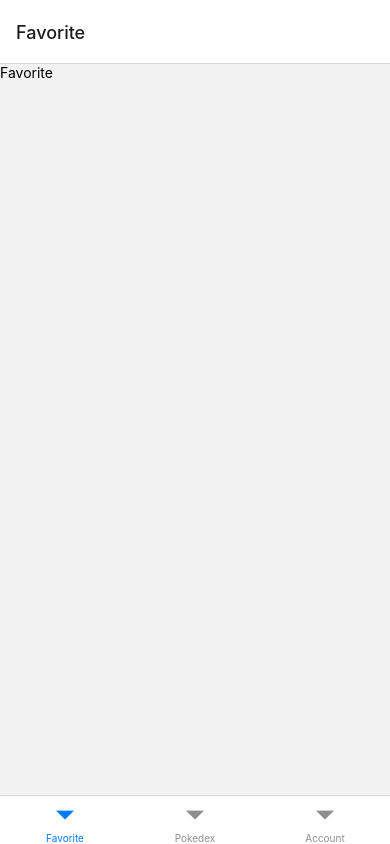
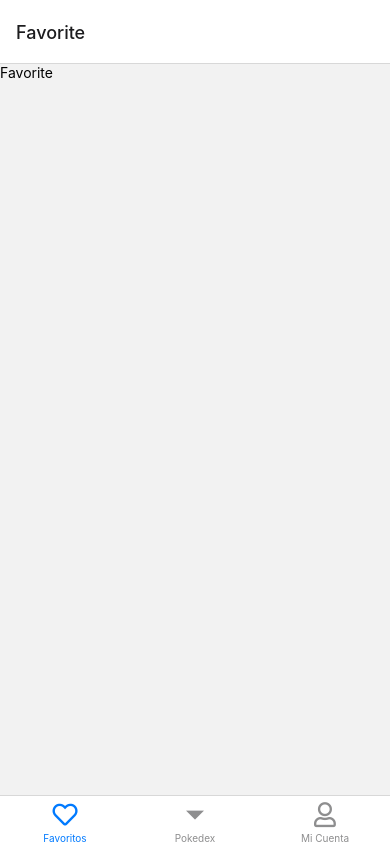
Before and after one commit to Erick-ro-23/Pokedex-app, a React Native app: screen / in a window 390 px wide. Built offline with nearby package versions, Linux system fonts and the light colour scheme.

Commit message:
Diseñando la Tap navigation con iconos

```diff
--- a/src/navigation/Navigation.js
+++ b/src/navigation/Navigation.js
@@ -1,7 +1,7 @@
 import React from 'react'
 import { createBottomTabNavigator } from '@react-navigation/bottom-tabs';
 // import { NavigationContainer } from '@react-navigation/native';
-
+import Icon from 'react-native-vector-icons/FontAwesome5';
 //Screens
 import FavoriteScreen from '../screens/Favorite';
 import PokedexScreen from '../screens/Pokedex';
@@ -13,9 +13,15 @@ const Tab = createBottomTabNavigator();
 export default function Navigation() {
     return (
         <Tab.Navigator>
-            <Tab.Screen name='Favorite' component={FavoriteScreen} />
+            <Tab.Screen name='Favorite' component={FavoriteScreen} options={{
+                tabBarLabel: "Favoritos",
+                tabBarIcon: ({color, size}) => <Icon name="heart" color= {color} size={size}/>,
+                }}/>
             <Tab.Screen name='Pokedex' component={PokedexScreen} />
-            <Tab.Screen name='Account' component={Account} />
+            <Tab.Screen name='Account' component={Account} options={{
+                tabBarLabel: "Mi Cuenta",
+                tabBarIcon: ({color,size}) => <Icon name="user" color={color} size={size}/>
+        }}/>
         </Tab.Navigator>
     )
 }
```
Also changed, not shown: 2 other files (tests, documents, lock files or other folders).
